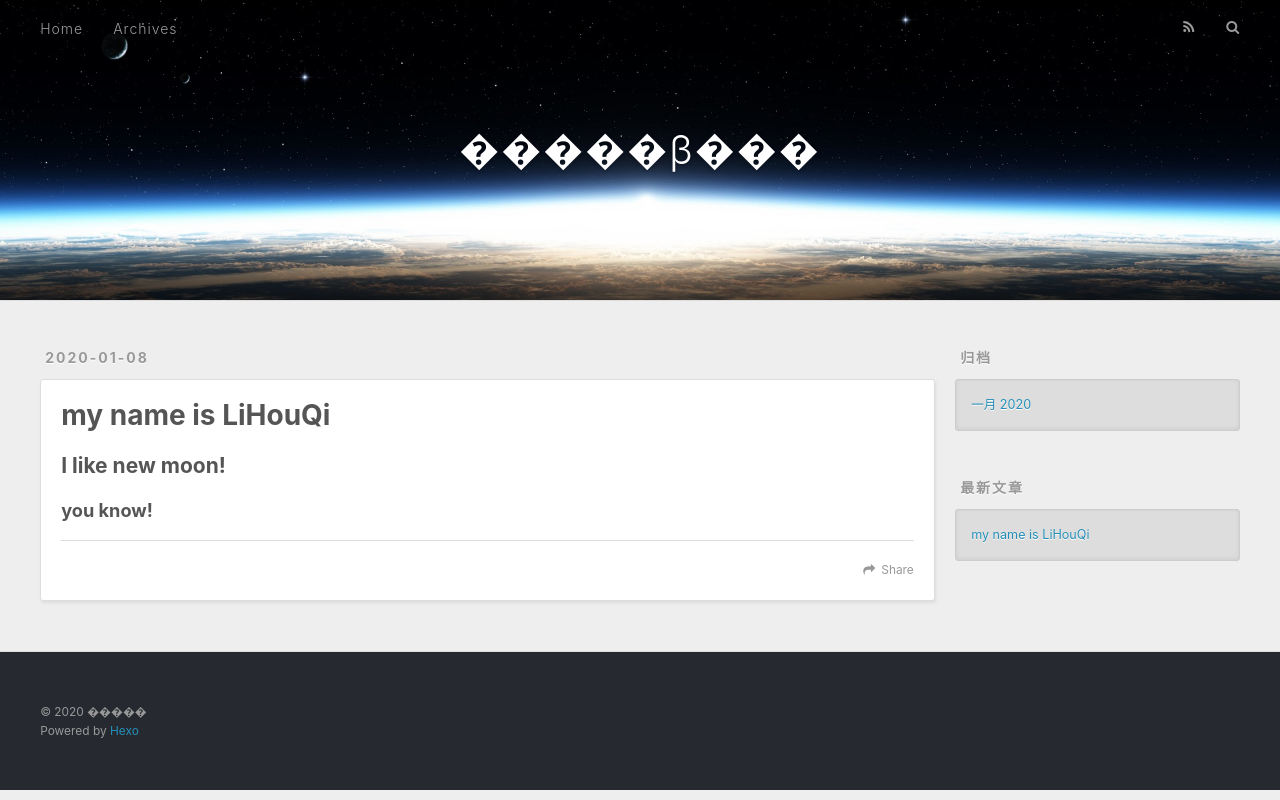
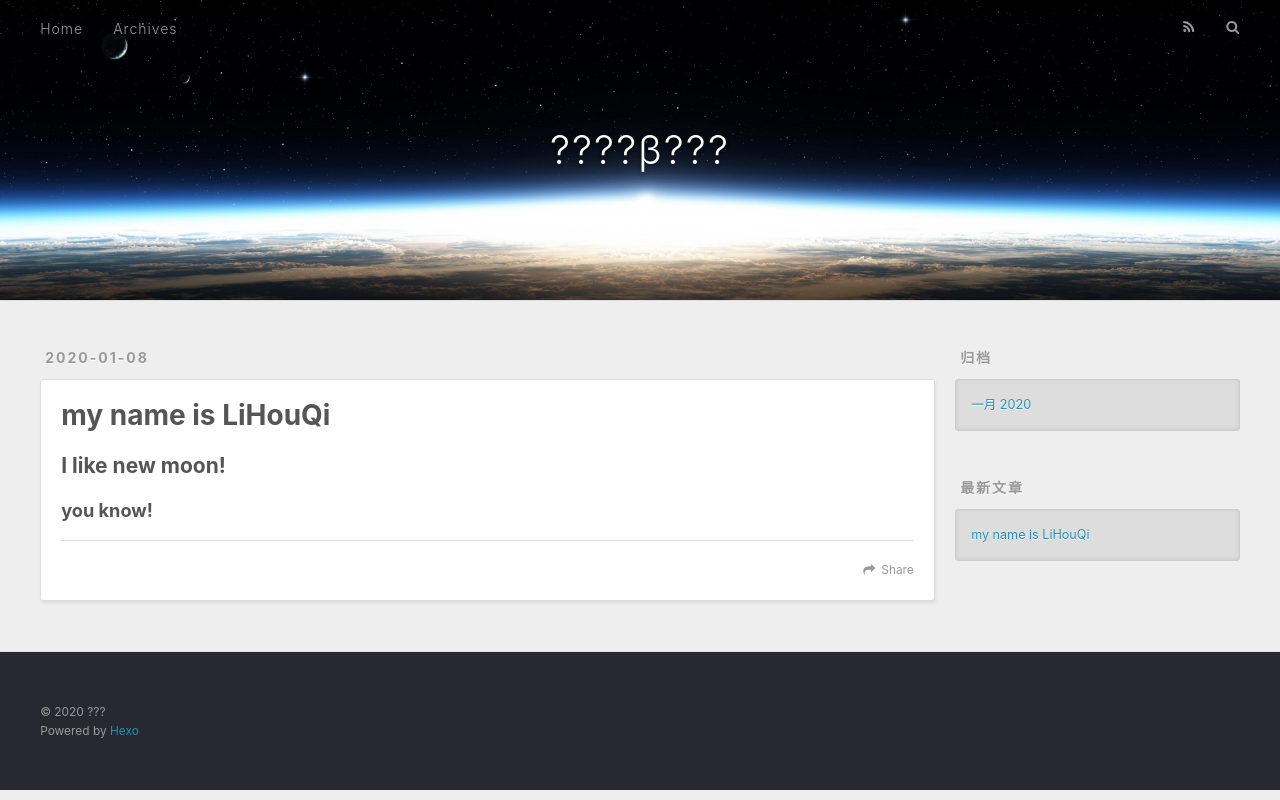
Before and after one commit to tanxinyue/tanxinyue.github.io, a plain HTML site: page index.html in a window 1280 px wide. Drawn offline with nearby package versions, Linux system fonts and the light colour scheme.

Commit message:
Site updated: 2020-01-09 19:53:00

```diff
--- a/index.html
+++ b/index.html
@@ -5,17 +5,17 @@
 
 
 
-  <title>�����β���</title>
+  <title>????β???</title>
   <meta name="viewport" content="width=device-width, initial-scale=1, maximum-scale=1">
   <meta property="og:type" content="website">
-<meta property="og:title" content="�����β���">
+<meta property="og:title" content="????β???">
 <meta property="og:url" content="https://github.com/tanxinyue/tanxinyue.github.io.git/index.html">
-<meta property="og:site_name" content="�����β���">
+<meta property="og:site_name" content="????β???">
 <meta property="og:locale" content="zh_CN">
-<meta property="article:author" content="�����">
+<meta property="article:author" content="???">
 <meta name="twitter:card" content="summary">
 
-    <link rel="alternate" href="/atom.xml" title="�����β���" type="application/atom+xml">
+    <link rel="alternate" href="/atom.xml" title="????β???" type="application/atom+xml">
 
 
     <link rel="icon" href="/favicon.png">
@@ -36,7 +36,7 @@
   <div id="header-outer" class="outer">
     <div id="header-title" class="inner">
       <h1 id="logo-wrap">
-        <a href="/" id="logo">�����β���</a>
+        <a href="/" id="logo">????β???</a>
       </h1>
 
     </div>
@@ -90,7 +90,7 @@
 
     </div>
     <footer class="article-footer">
-      <a data-url="https://github.com/tanxinyue/tanxinyue.github.io.git/2020/01/08/hello-world/" data-id="ck56ckacu00009ous10iwhhww" class="article-share-link">Share</a>
+      <a data-url="https://github.com/tanxinyue/tanxinyue.github.io.git/2020/01/08/hello-world/" data-id="ck56oa0wr0000xous9vpo6lx4" class="article-share-link">Share</a>
 
 
     </footer>
@@ -146,7 +146,7 @@
 
   <div class="outer">
     <div id="footer-info" class="inner">
-      &copy; 2020 �����<br>
+      &copy; 2020 ???<br>
       Powered by <a href="http://hexo.io/" target="_blank">Hexo</a>
     </div>
   </div>
```
Also changed, not shown: 2020/01/08/hello-world/index.html (+7 -7 lines), archives/2020/01/index.html (+7 -7 lines), archives/2020/index.html (+7 -7 lines), archives/index.html (+7 -7 lines).
